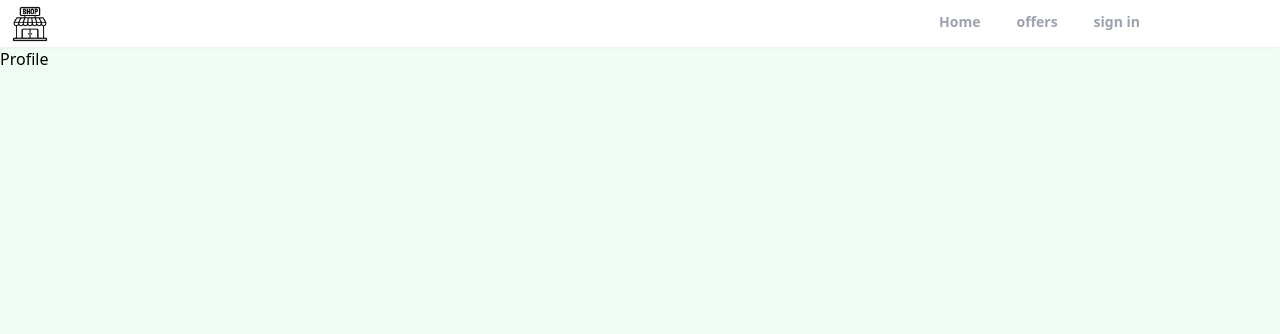
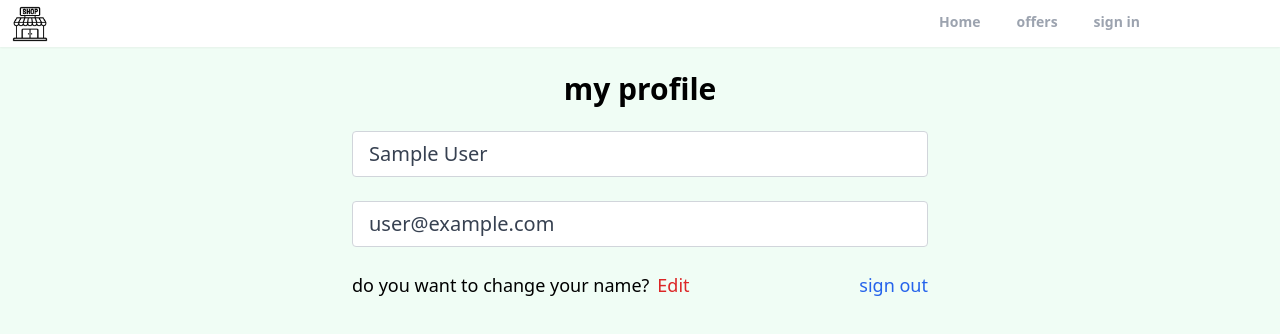
Before and after one commit to valelectronic/my-phone-shop, a React (Create React App) app: page /profile in a window 1280 px wide. Shown: the top 334 px of the page. Built offline with nearby package versions, Linux system fonts and the light colour scheme; no server answers; sample sign-in values are in the browser's storage.

Commit message:
creating the private route and, sustome route and profile page

```diff
--- a/src/App.js
+++ b/src/App.js
@@ -8,6 +8,7 @@ import Offers from "./Pages/Offers";
 import Header from "./components/Header";
 import {ToastContainer} from 'react-toastify'
 import 'react-toastify/dist/ReactToastify.css';
+import PrivateRoute from "./components/PrivateRoute";
 
 function App() {
   return (
@@ -16,7 +17,10 @@ function App() {
       <Header/>
       <Routes>
 <Route path="/" element ={<Home/>}/>
+<Route path="/profile" element = {<PrivateRoute/>}>
 <Route path="/profile" element ={<Profile/>}/>
+</Route>
+
 <Route path="/forgot_password" element ={<ForgotPassword/>}/>
 <Route path="/sign_in" element ={<SignIn/>}/>
 <Route path="/sign_up" element ={<SignUp/>}/>
--- a/src/Pages/Profile.jsx
+++ b/src/Pages/Profile.jsx
@@ -1,7 +1,50 @@
-import React from 'react'
+import { getAuth } from 'firebase/auth'
+import React, { useState } from 'react'
+import { useNavigate } from 'react-router'
 
 export default function Profile() {
+  const auth = getAuth()
+  const navigate = useNavigate()
+  const [formData, setFormData] = useState({
+    name: auth.currentUser.displayName,
+    email: auth.currentUser.email
+  })
+  const {name,email} = formData
+  function logout (){
+    auth.signOut()
+    navigate("/")
+  }
   return (
-    <div>Profile</div>
+   <>
+   <section className='max-w-6xl mx-auto flex
+   justify-center flex-col items-center'>
+    <h1 className='text-3xl text-center
+    mt-6 font-bold'>my profile</h1>
+    <div className='w-full md:w-[50%] mt-6 px3'>
+    <form >
+      {/* name input */}
+      <input type="text" value={name}  id="name" disabled
+      className='mb-6 w-full px-4 py2 text-xl text-gray-700
+      bg-white border border-gray-300 rounded
+      transition ease-in-out l'  />
+      {/* email input */}
+      <input type="email" value={email}  id="name" disabled
+      className='mb-6 w-full px-4 py2 text-xl text-gray-700
+      bg-white border border-gray-300 rounded
+      transition ease-in-out l'  />
+      <div className='mb-6 flex justify-between whitespace-nowrap
+      text-sm sm:text-lg '>
+        <p className='flex items-center '>do you want to change your name?
+        <span className='text-red-600 hover:text-red-700
+        transiton ease-in-out duration-200 ml-2 cursor-pointer'>Edit</span>
+        </p>
+        <p onClick={logout} className='text-blue-600
+        hover:text-blue-800 transition duration-200 cursor-pointer'>sign out</p>
+      </div>
+    </form>
+   </div>
+   </section>
+
+   </>
   )
 }
--- a/src/Pages/SignIn.jsx
+++ b/src/Pages/SignIn.jsx
@@ -27,10 +27,11 @@ setformData((prevState)=>({
 const auth = getAuth()
 const userDetail = await signInWithEmailAndPassword(auth,email,password)
 if(userDetail.user){
+  toast.success("welcome to our E-shop")
   Navigate("/")
 }
     }catch(error){
-      console.log(error)
+      toast.error("details not found in our database")
     }
   }
   return (
--- a/src/Pages/SignUp.jsx
+++ b/src/Pages/SignUp.jsx
@@ -44,6 +44,7 @@ setformData((prevState)=>({
       formDataCopy.timestamp = serverTimestamp()
       await setDoc(doc(db,"users",user.uid),formDataCopy)
       navigate("/")
+      toast.success("welcome to our E-shop")
       setformData.name("")
       setformData.email("")
       setformData.password("")
--- a/src/components/GAuth.jsx
+++ b/src/components/GAuth.jsx
@@ -27,6 +27,7 @@ export default function GAuth() {
           timestamp: serverTimestamp()
         })
       )
+      toast.success("welcome to our E-shop")
       navigate("/")
 
     }catch(error){
--- /dev/null
+++ b/src/components/PrivateRoute.jsx
@@ -0,0 +1,11 @@
+
+import { Navigate, Outlet } from 'react-router-dom'
+import { userAuthStatus } from '../hooks/userAuthStatus'
+
+export default function PrivateRoute() {
+    const {loggedIn, loading} = userAuthStatus()
+    if(loading){
+        return <h3>loading</h3>
+    }
+  return loggedIn ? <Outlet/> : <Navigate to= "/sign_in"/>
+}
--- /dev/null
+++ b/src/hooks/userAuthStatus.jsx
@@ -0,0 +1,19 @@
+import { getAuth, onAuthStateChanged } from 'firebase/auth'
+import  { useEffect, useState } from 'react'
+
+export  function userAuthStatus() {
+
+    const [loggedIn,setLoggedIn] = useState(false)
+    const [loading, setLoading] = useState(true)
+    useEffect(()=>{
+const auth = getAuth()
+onAuthStateChanged(auth, (user)=>{
+    if(user){
+        setLoggedIn(true)
+    }
+    setLoading(false)
+})
+    },[])
+
+  return{loggedIn,loading}
+}
```
